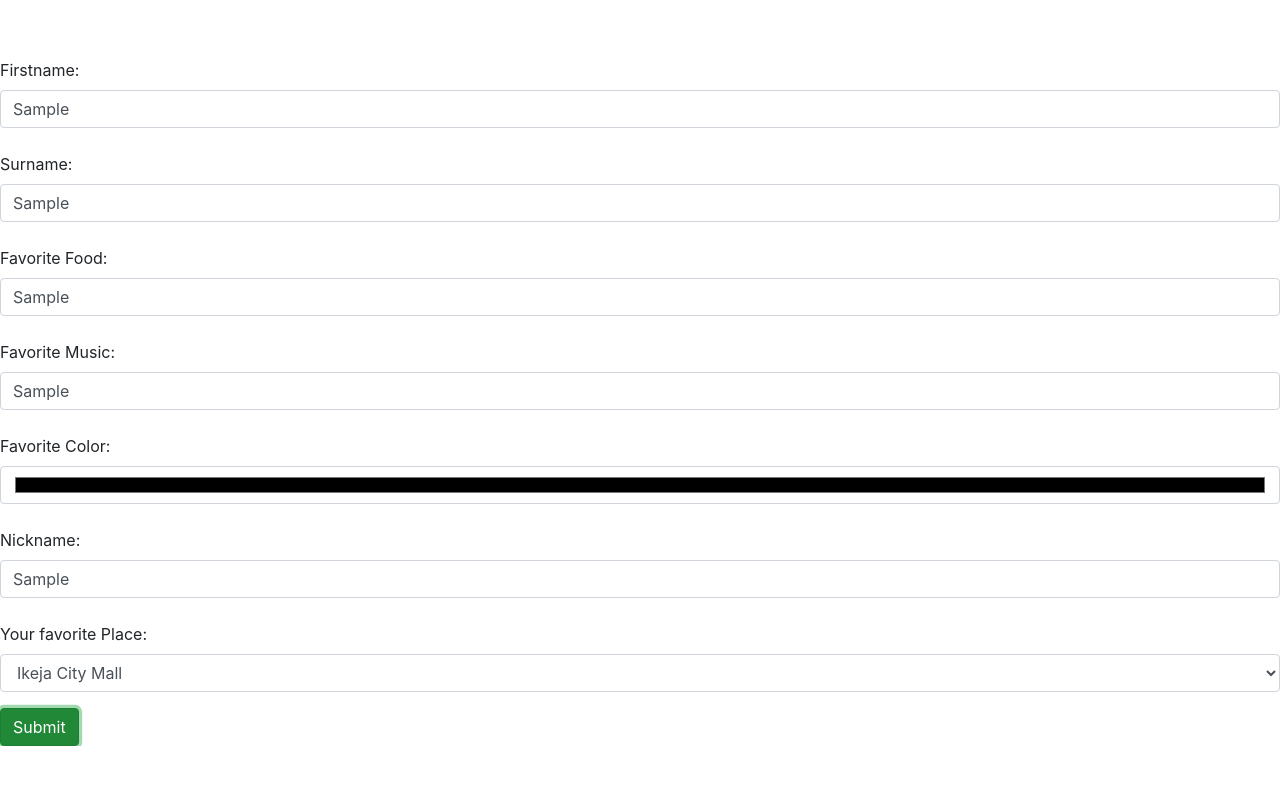
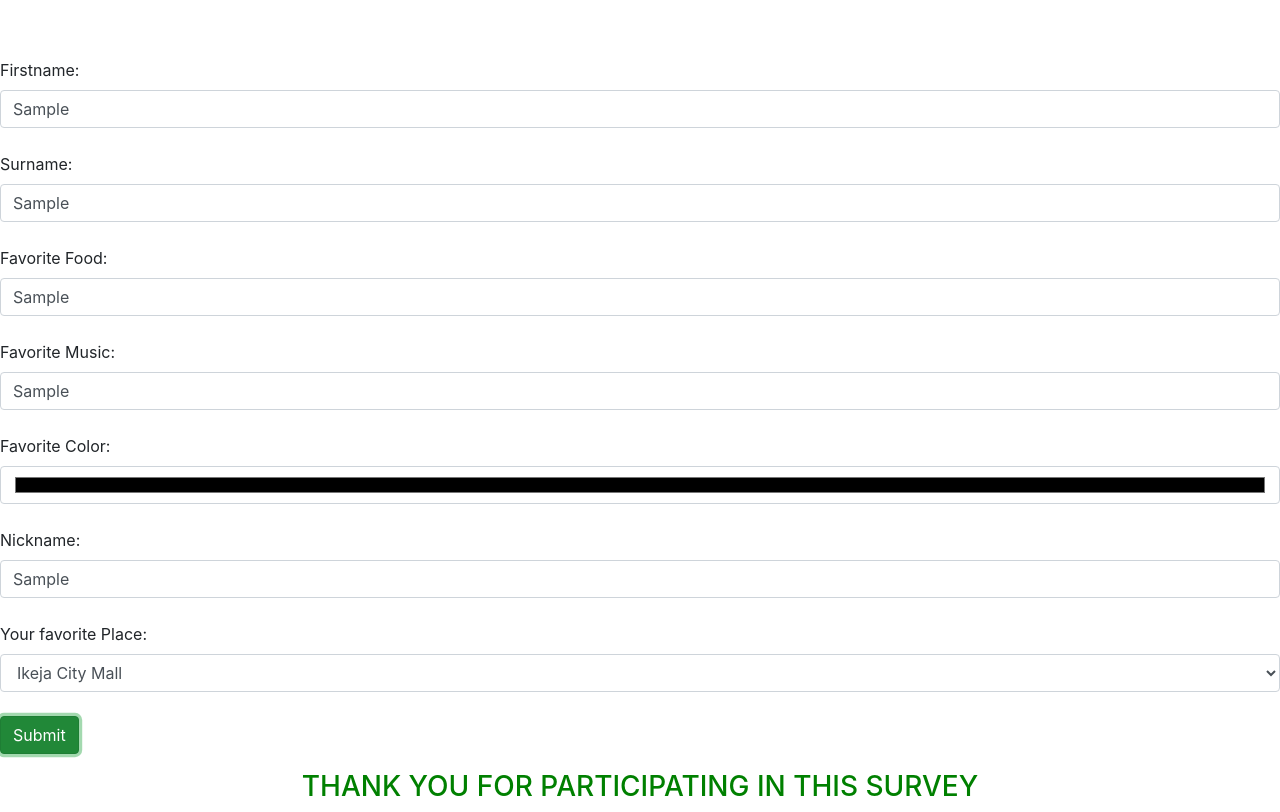
Before and after one commit to Emzzy241/Survey, a plain HTML site: page index.html in a window 1280 px wide. Both pictures are taken after typing "Sample", "Sample", "Sample", "Sample", "Sample" into the empty fields and a click on the button "Submit". Shown: the part 60-872 px from the top of the page. Before the commit the page ends 806 px from the top, so only its background shows below. Drawn offline with Linux system fonts and the light colour scheme.

Commit message:
Done with the forms

```diff
--- a/css/styles.css
+++ b/css/styles.css
@@ -7,7 +7,7 @@
 h2{
     text-align: center;
 }
-.thank{
+#success{
     text-align: center;
     color: green;
     display: none;
--- a/index.html
+++ b/index.html
@@ -15,7 +15,8 @@
 <body>
     <h2>THE SURVEYOR's SURVEY</h2>
     <br> <br> <br>
-    <form id="form" class="form-group">
+
+        <form id="applicant" class="form-group">
             <label for="">Firstname:</label>
             <input type="text" class="form-control" required placeholder="Your name">
             <br>
@@ -46,11 +47,14 @@
                 <option value="2">Savoury</option>
                 <option value="3">Mr Biggs Shopping Mall</option>
             </select>
+            <br>
+            <button type="submit" class="btn btn-success">Submit</button>
         </form>
 
-    <button type="submit" class="btn btn-success">Submit</button>
 
-    <div class="thank">
+
+
+    <div id="success">
         <h3>THANK YOU FOR PARTICIPATING IN THIS SURVEY</h3>
     </div>
 
--- a/js/scripts.js
+++ b/js/scripts.js
@@ -1,7 +1,6 @@
 $(document).ready( function(){
-    $("#form").submit( function(event){
-        event.preventDefault();
-
-        $(".thank").show();
+    $("#applicant").submit( function(emma){
+        emma.preventDefault();
+        $("#success").show();
     });
-});
+ })
```
Lines whose indentation alone changed are shown as unchanged.
